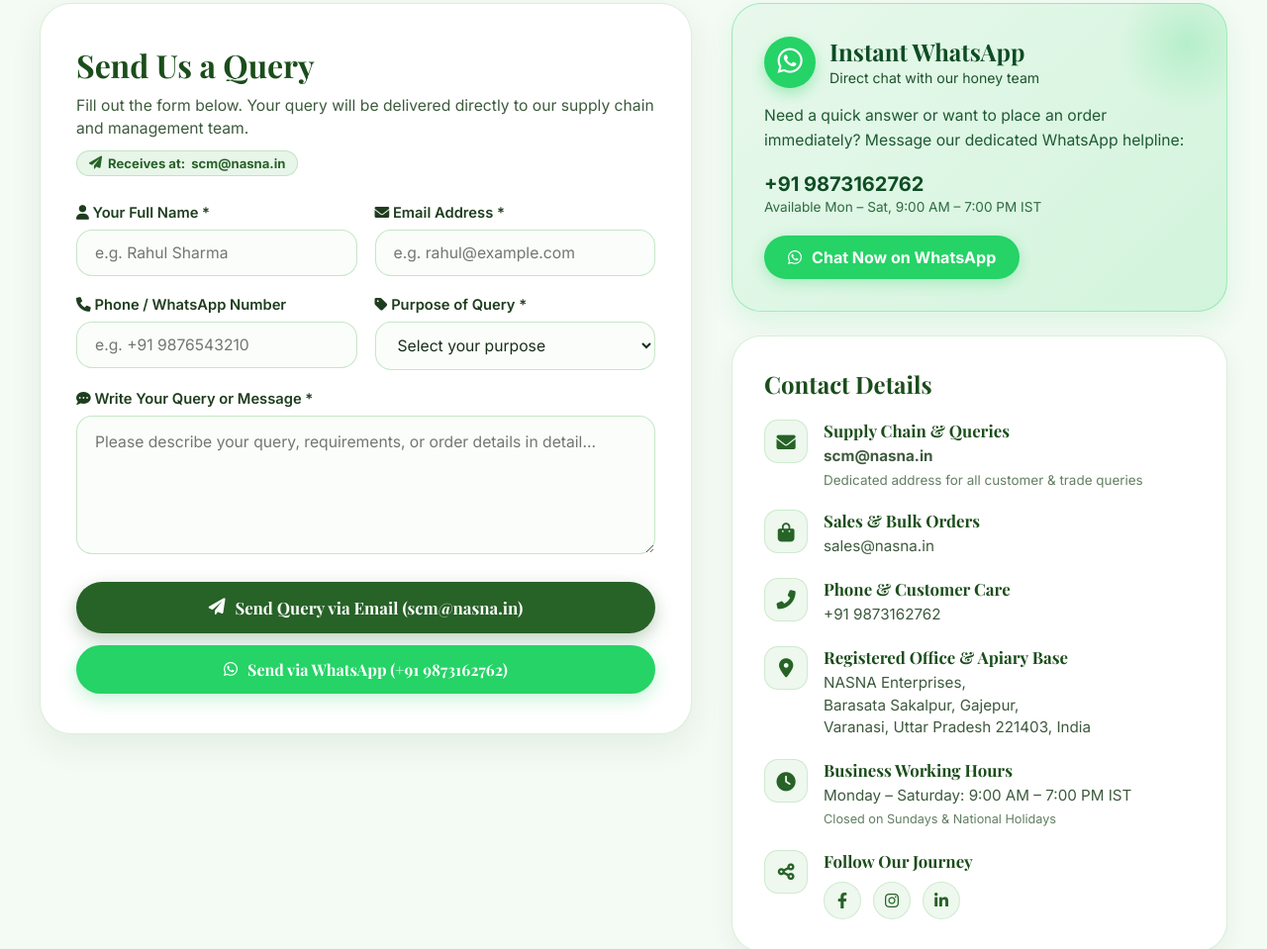
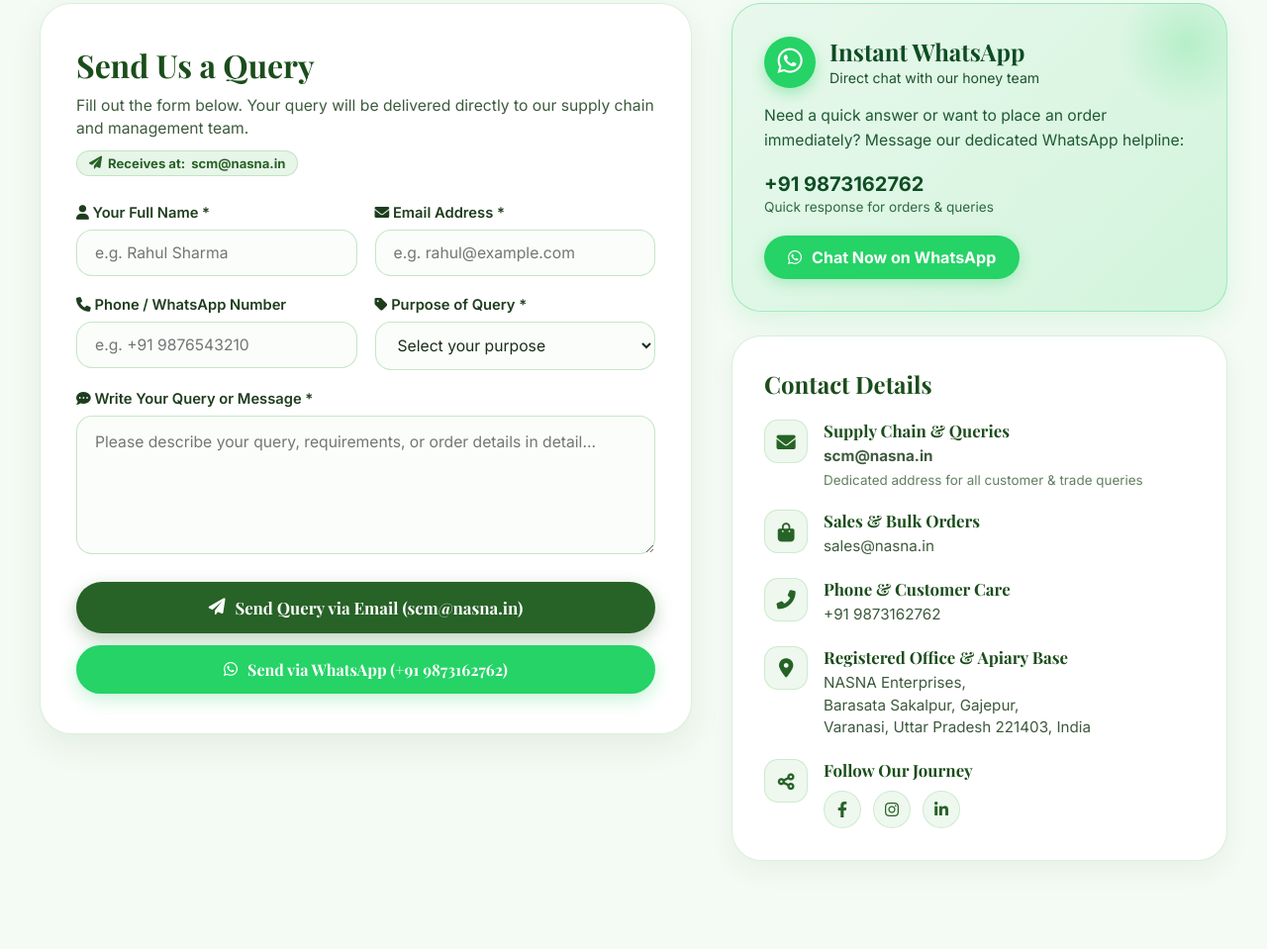
Before and after one commit to gajablife/NASNA, a plain HTML site: page contact.html in a window 1280 px wide. Shown: the part 464-1423 px from the top of the page at 99% size. Drawn offline with nearby package versions, Linux system fonts and the light colour scheme.

Commit message:
Remove business working hours section from Contact Us page

```diff
--- a/contact.html
+++ b/contact.html
@@ -549,7 +549,7 @@
         <p>Need a quick answer or want to place an order immediately? Message our dedicated WhatsApp helpline:</p>
         <div style="margin-bottom: 20px;">
           <strong style="font-size: 1.25rem; color: #0f4c24; display:block;">+91 9873162762</strong>
-          <span style="font-size: 0.85rem; color: #2e6b41;">Available Mon – Sat, 9:00 AM – 7:00 PM IST</span>
+          <span style="font-size: 0.85rem; color: #2e6b41;">Quick response for orders & queries</span>
         </div>
         <a href="https://wa.me/919873162762?text=Hello%20NASNA%2C%20I%20have%20an%20inquiry%20about%20your%20pure%20raw%20honey." target="_blank" rel="noopener" class="btn-wa-direct">
           <i class="fab fa-whatsapp"></i> Chat Now on WhatsApp
@@ -598,16 +598,6 @@
             <div class="info-item-content">
               <h4>Registered Office & Apiary Base</h4>
               <p>NASNA Enterprises,<br>Barasata Sakalpur, Gajepur,<br>Varanasi, Uttar Pradesh 221403, India</p>
-            </div>
-          </li>
-
-          <li class="info-item">
-            <div class="info-icon-box">
-              <i class="fas fa-clock"></i>
-            </div>
-            <div class="info-item-content">
-              <h4>Business Working Hours</h4>
-              <p>Monday – Saturday: 9:00 AM – 7:00 PM IST<br><small style="color:#627f62;">Closed on Sundays & National Holidays</small></p>
             </div>
           </li>
 
```
